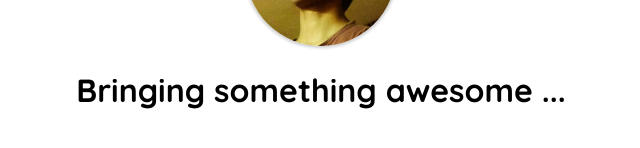
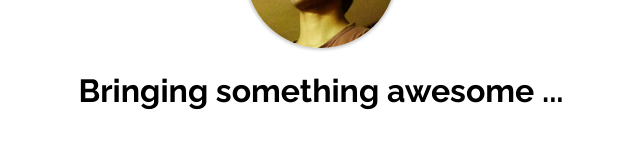
Before and after one commit to Gimmehash/Testing, a plain HTML site: page index.html in a window 1280 px wide. Shown: the part 386-534 px from the top of the page, without its empty margins (319-959 px from the left). Drawn offline with Linux system fonts and the light colour scheme.

Commit message:
Update index.html
fixed typo

```diff
--- a/index.html
+++ b/index.html
@@ -6,14 +6,14 @@
 
   <meta charset="UTF-8" />
 
-  <title>Gimmehash's Pofolio</title>
+  <title>Gimmehash's Portfolio</title>
 
   <meta name="viewport" content="width=device-width,initial-scale=1" />
 
   <meta name="description" content="" />
   <link rel="preconnect" href="https://fonts.googleapis.com">
   <link rel="preconnect" href="https://fonts.gstatic.com" crossorigin>
-  <link href="https://fonts.googleapis.com/css2?family=Quicksand:wght@300..700&display=swap" rel="stylesheet">
+  <link href="https://fonts.googleapis.com/css2?family=Quicksand:wght@300..700&family=Raleway:ital,wght@0,100..900;1,100..900&display=swap" rel="stylesheet">
   <link rel="icon" href="">
 
 </head>
@@ -23,7 +23,7 @@
     <img src="https://raw.githubusercontent.com/Gimmehash/Testing/refs/heads/main/153978748.jpg" alt="Centered Image" style="width: 150px; height: 150px; border-radius: 50%; object-fit: cover;  box-shadow: 0px 0px 3px 2px rgba(0, 0, 0, 0.2);">
   </a>
 
-  <h1 style="text-align: center; font-family: Quicksand, sans-serif; margin-top: 20px;">Bringing something awesome ...</h1>
+  <h1 style="text-align: center; font-family: Raleway, sans-serif; margin-top: 20px;">Bringing something awesome ...</h1>
 </body>
 
 </html>
```
